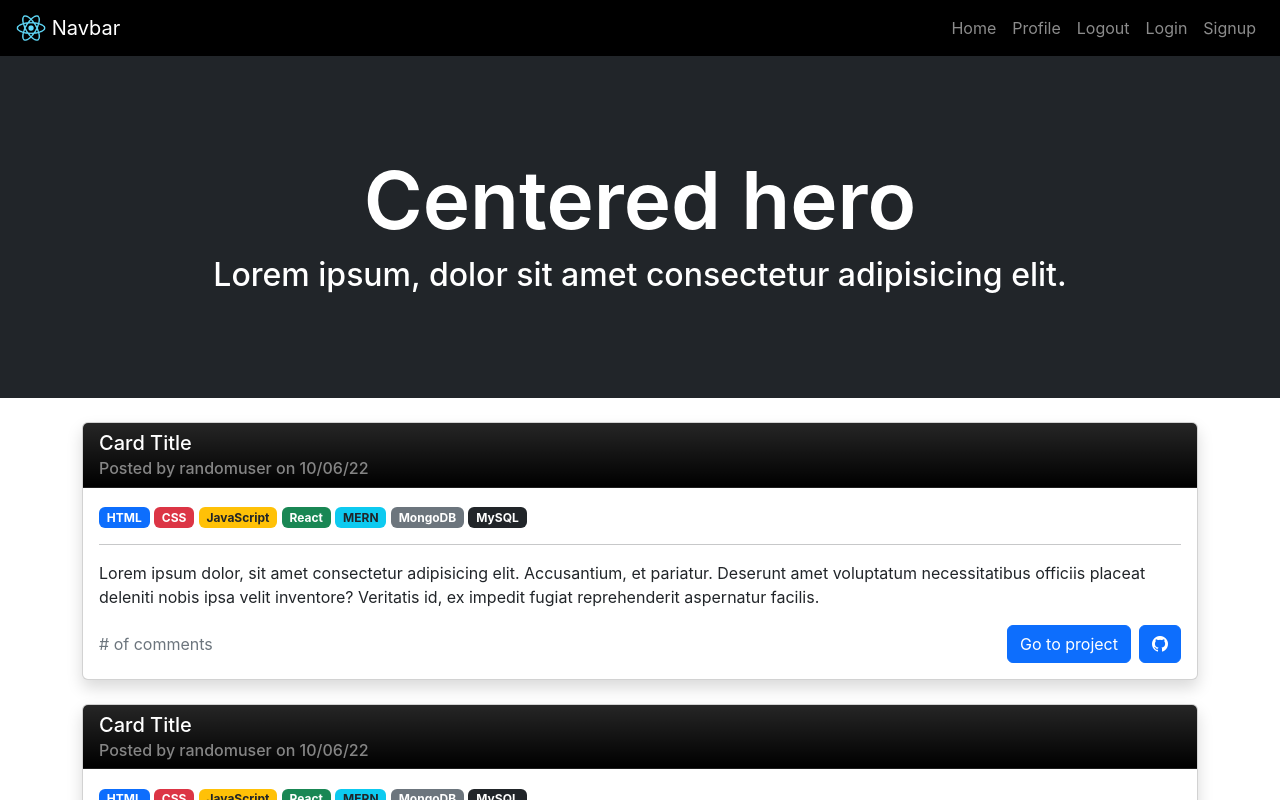
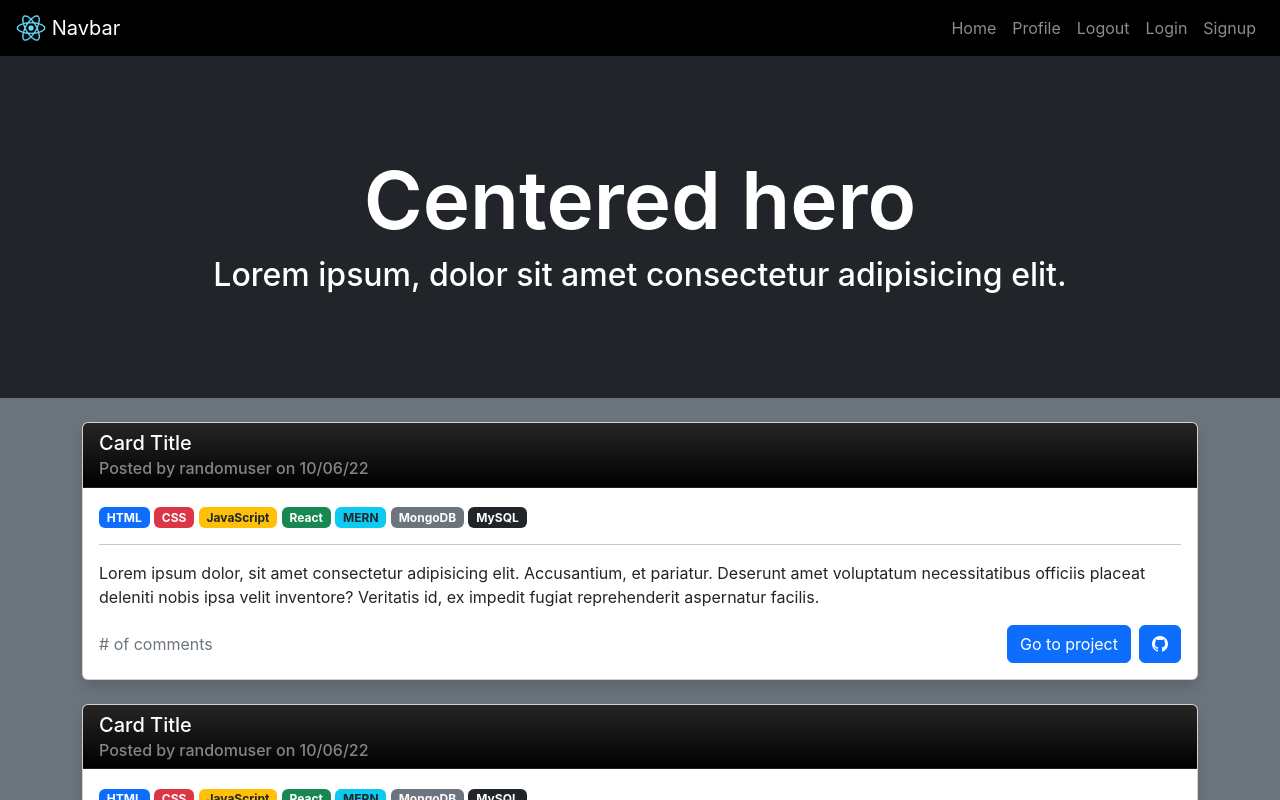
Before and after one commit to cnohilly/codeflow, a React (Create React App) app in the folder client/: page / in a window 1280 px wide. Shown: the top 800 px of the page. Built offline with nearby package versions, Linux system fonts and the light colour scheme.

Commit message:
changed main background color

```diff
--- a/client/src/App.js
+++ b/client/src/App.js
@@ -36,7 +36,7 @@ function App() {
   return (
     <ApolloProvider client={client}>
       <Header />
-      <main className="App custom-height">
+      <main className="App custom-height bg-secondary">
         <Home />
       </main >
       <Footer />
```
